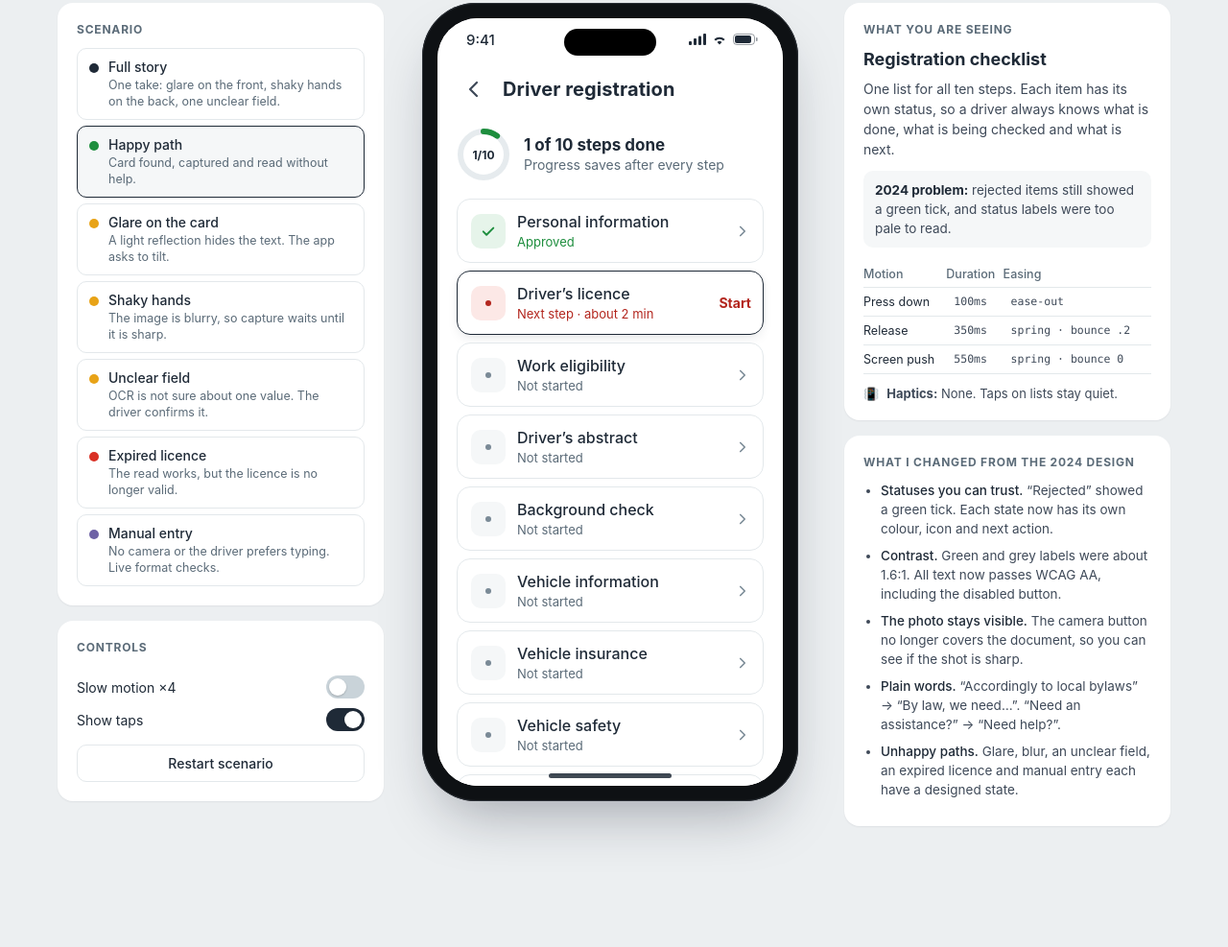
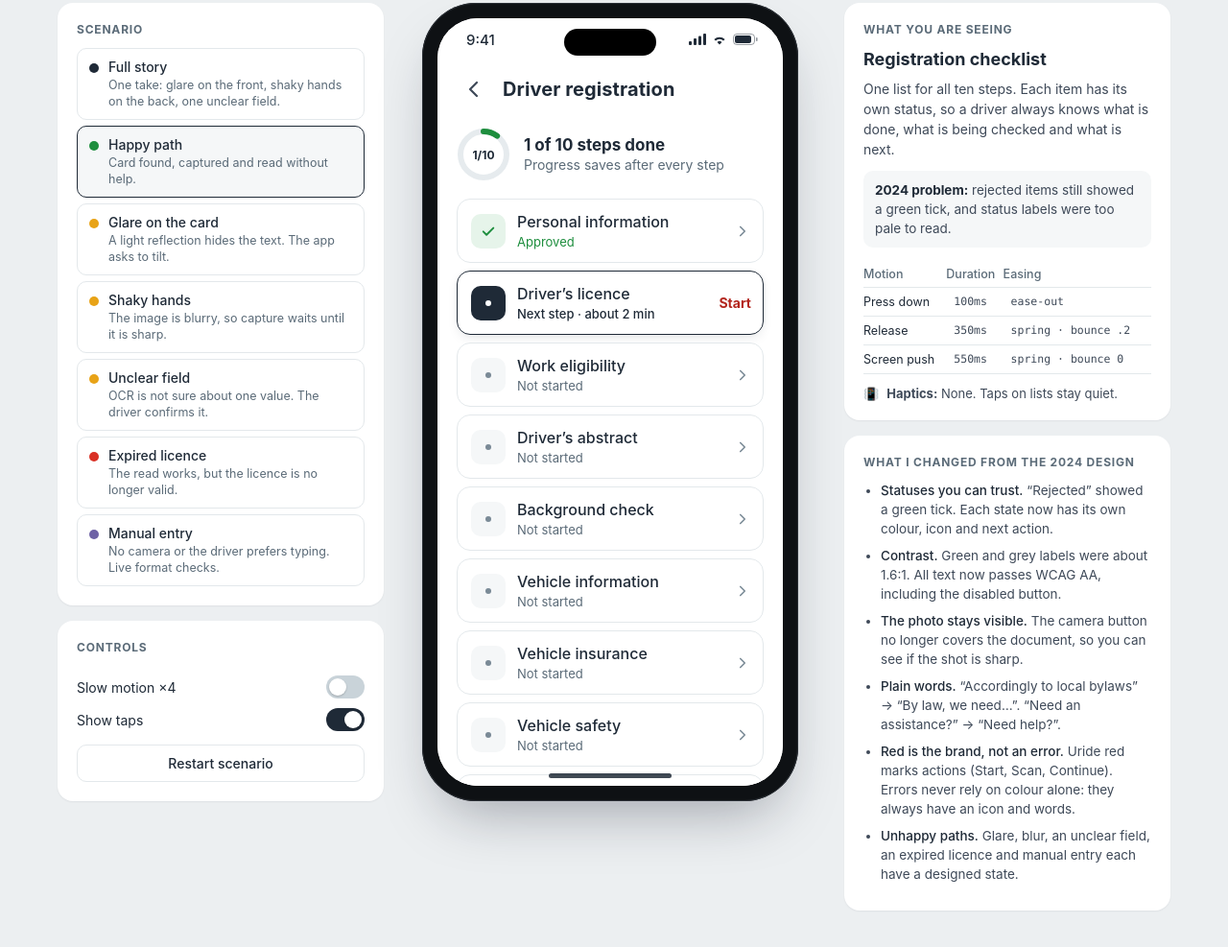
Before and after one commit to ilja2z/ilja2z.github.io, a plain HTML site: page uride-onboarding/index.html in a window 1280 px wide. Shown: the part 175-1162 px from the top of the page at 96% size. Before the commit the page ends 1084 px from the top, so only its background shows below. Drawn offline with Linux system fonts and the light colour scheme; a web font is replaced by a local one.

Commit message:
Uride prototype: remove tips stagger, neutral next-step state, brand red note
Co-Authored-By: Claude Opus 5.5 <noreply@anthropic.com>
Claude-Session: https://claude.ai/code/session_018u1JwWcJ2tKeLwzPZHSzSa

```diff
--- a/uride-onboarding/index.html
+++ b/uride-onboarding/index.html
@@ -131,7 +131,7 @@ input{font:inherit;color:inherit}
 .st-ok .ic{background:var(--green-soft);color:var(--green)} .st-ok small{color:var(--green)}
 .st-rev .ic{background:var(--blue-soft);color:var(--blue)} .st-rev small{color:var(--blue)}
 .st-todo .ic{background:var(--bg);color:var(--hint)} .st-todo small{color:var(--muted)}
-.st-next .ic{background:var(--red-soft);color:var(--red-text)} .st-next small{color:var(--red-text)}
+.st-next .ic{background:var(--ink);color:#fff} .st-next small{color:var(--ink);font-weight:500}
 .st-bad .ic{background:var(--red-soft);color:var(--red-text)} .st-bad small{color:var(--red-text)}
 .group{font-size:13px;font-weight:700;color:var(--muted);letter-spacing:.4px;text-transform:uppercase;margin:16px 2px 8px}
 
@@ -318,6 +318,7 @@ body.rec.bare .haptic{top:auto;bottom:6px}
         <li><b>Contrast.</b> Green and grey labels were about 1.6:1. All text now passes WCAG AA, including the disabled button.</li>
         <li><b>The photo stays visible.</b> The camera button no longer covers the document, so you can see if the shot is sharp.</li>
         <li><b>Plain words.</b> “Accordingly to local bylaws” → “By law, we need…”. “Need an assistance?” → “Need help?”.</li>
+        <li><b>Red is the brand, not an error.</b> Uride red marks actions (Start, Scan, Continue). Errors never rely on colour alone: they always have an icon and words.</li>
         <li><b>Unhappy paths.</b> Glare, blur, an unclear field, an expired licence and manual entry each have a designed state.</li>
       </ul>
     </div>
@@ -627,8 +628,7 @@ async function licenceIntro(dir='push'){
   $('#scan',v).onclick=()=>camera();
   $('#man',v).onclick=()=>manual();
   v.querySelectorAll('.slot').forEach(s=>s.onclick=()=>camera());
-  // the tips arrive one by one, so the eye reads them in order
-  if(dir==='push') v.querySelectorAll('.needs > div').forEach((d,i)=>anim(d,[{opacity:0,transform:'translateY(6px)'},{opacity:1,transform:'none'}],360,EASE.decel,{delay:(200+i*90)*K}));
+  // no extra entrance for the content: it travels with the screen, one motion only
 }
 
 /* ================= camera ================= */
```
